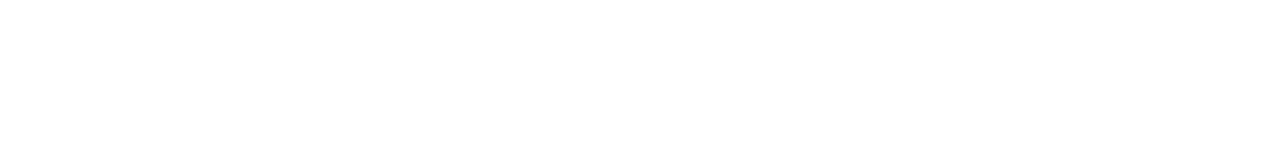
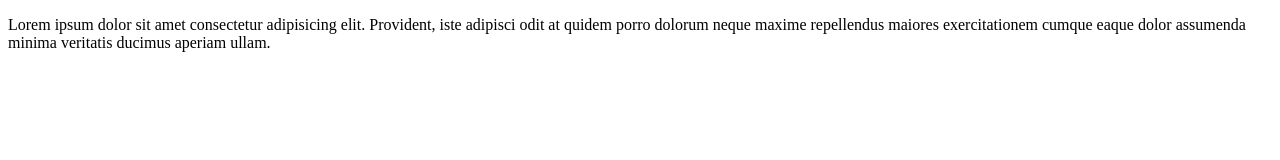
Before and after one commit to suhrobdeveloper/n2-2-6, a plain HTML site: page index.html in a window 1280 px wide. Drawn offline with Linux system fonts and the light colour scheme.

Commit message:
lorem qoshildi

```diff
--- a/index.html
+++ b/index.html
@@ -6,6 +6,6 @@
     <title>Document</title>
 </head>
 <body>
-
+    <p>Lorem ipsum dolor sit amet consectetur adipisicing elit. Provident, iste adipisci odit at quidem porro dolorum neque maxime repellendus maiores exercitationem cumque eaque dolor assumenda minima veritatis ducimus aperiam ullam.</p>
 </body>
 </html>
```
